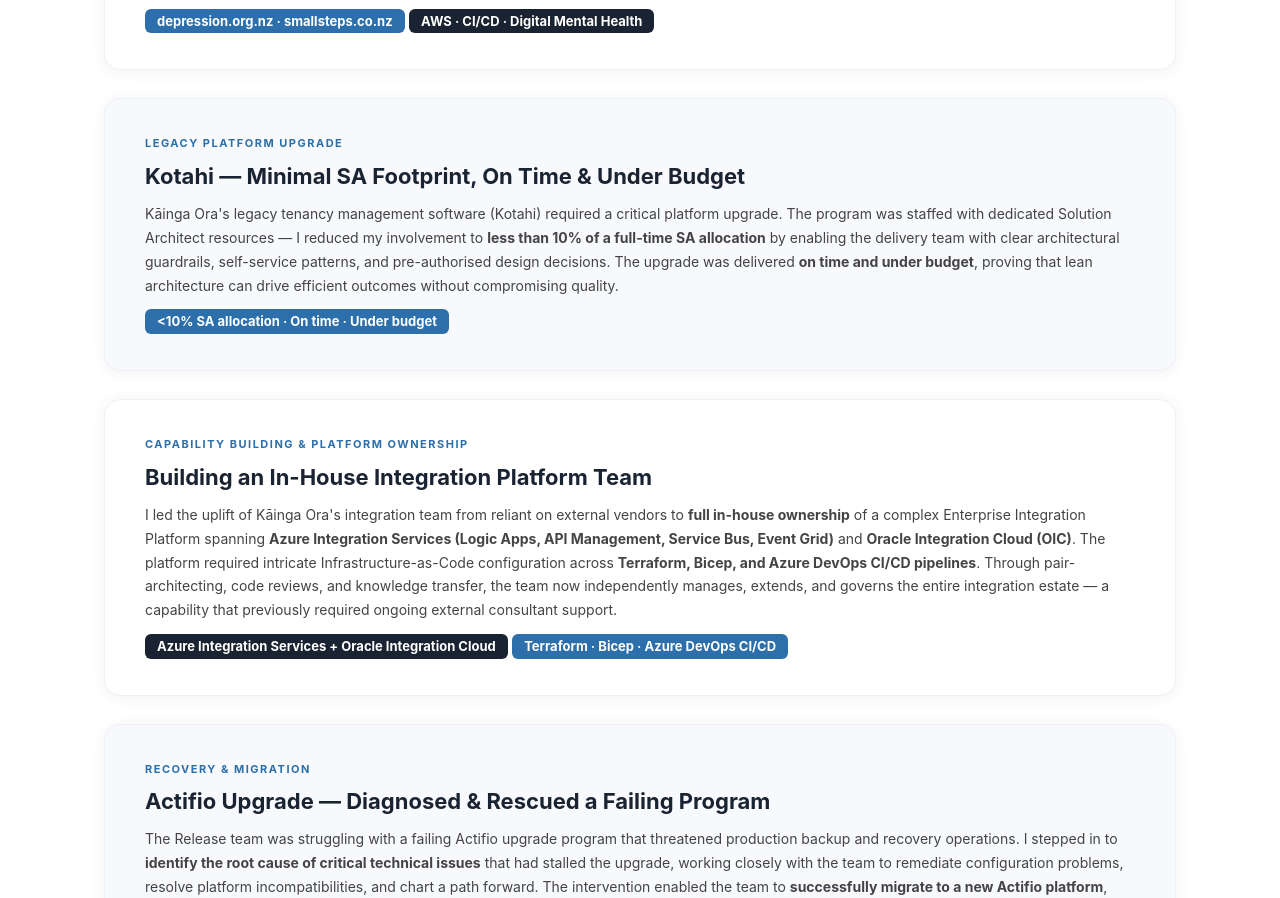
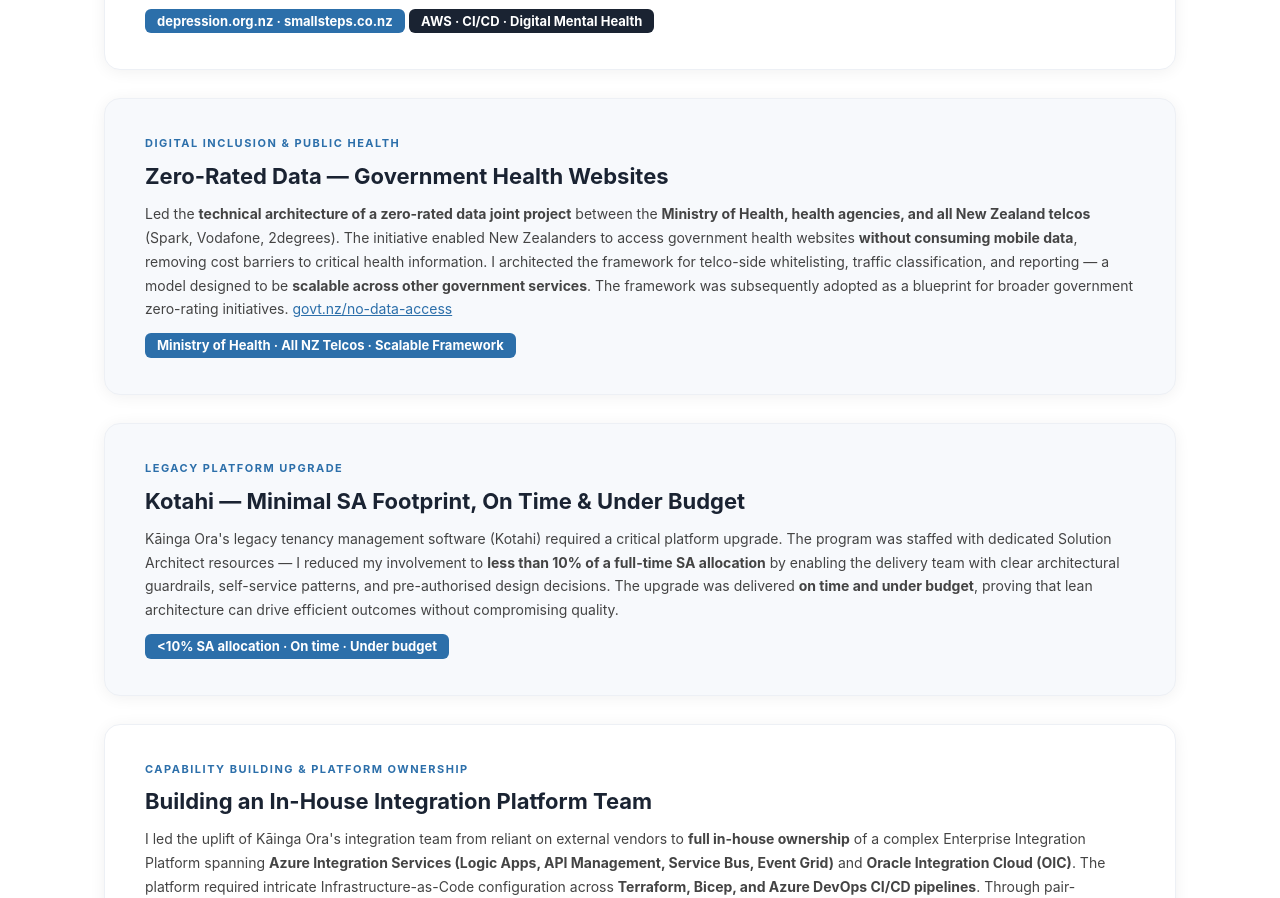
Before and after one commit to lvdatri1/trinhle-cv, a plain HTML site: page portfolio.html in a window 1280 px wide. Shown: the part 2480-3378 px from the top of the page. Drawn offline with Linux system fonts and the light colour scheme.

Commit message:
Add zero-rated data framework for health websites

```diff
--- a/portfolio.html
+++ b/portfolio.html
@@ -204,7 +204,15 @@
         <div class="metric">AWS · CI/CD · Digital Mental Health</div>
       </div>
 
-      <!-- 6. Kotahi Upgrade -->
+      <!-- 6. Zero-Rated Data Framework -->
+      <div class="card card-alt">
+        <div class="tag">Digital Inclusion & Public Health</div>
+        <h3>Zero-Rated Data — Government Health Websites</h3>
+        <p>Led the <strong>technical architecture of a zero-rated data joint project</strong> between the <strong>Ministry of Health, health agencies, and all New Zealand telcos</strong> (Spark, Vodafone, 2degrees). The initiative enabled New Zealanders to access government health websites <strong>without consuming mobile data</strong>, removing cost barriers to critical health information. I architected the framework for telco-side whitelisting, traffic classification, and reporting — a model designed to be <strong>scalable across other government services</strong>. The framework was subsequently adopted as a blueprint for broader government zero-rating initiatives. <a href="https://www.govt.nz/browse/engaging-with-government/no-data-access-government-websites/" target="_blank" style="color:#2c6faa;">govt.nz/no-data-access</a></p>
+        <div class="metric highlight">Ministry of Health · All NZ Telcos · Scalable Framework</div>
+      </div>
+
+      <!-- 7. Kotahi Upgrade -->
       <div class="card card-alt">
         <div class="tag">Legacy Platform Upgrade</div>
         <h3>Kotahi — Minimal SA Footprint, On Time & Under Budget</h3>
@@ -212,7 +220,7 @@
         <div class="metric highlight">&lt;10% SA allocation · On time · Under budget</div>
       </div>
 
-      <!-- 7. Integration Team Uplift -->
+      <!-- 8. Integration Team Uplift -->
       <div class="card">
         <div class="tag">Capability Building & Platform Ownership</div>
         <h3>Building an In-House Integration Platform Team</h3>
@@ -221,7 +229,7 @@
         <div class="metric highlight">Terraform · Bicep · Azure DevOps CI/CD</div>
       </div>
 
-      <!-- 8. Actifio Rescue -->
+      <!-- 9. Actifio Rescue -->
       <div class="card card-alt">
         <div class="tag">Recovery & Migration</div>
         <h3>Actifio Upgrade — Diagnosed & Rescued a Failing Program</h3>
```
